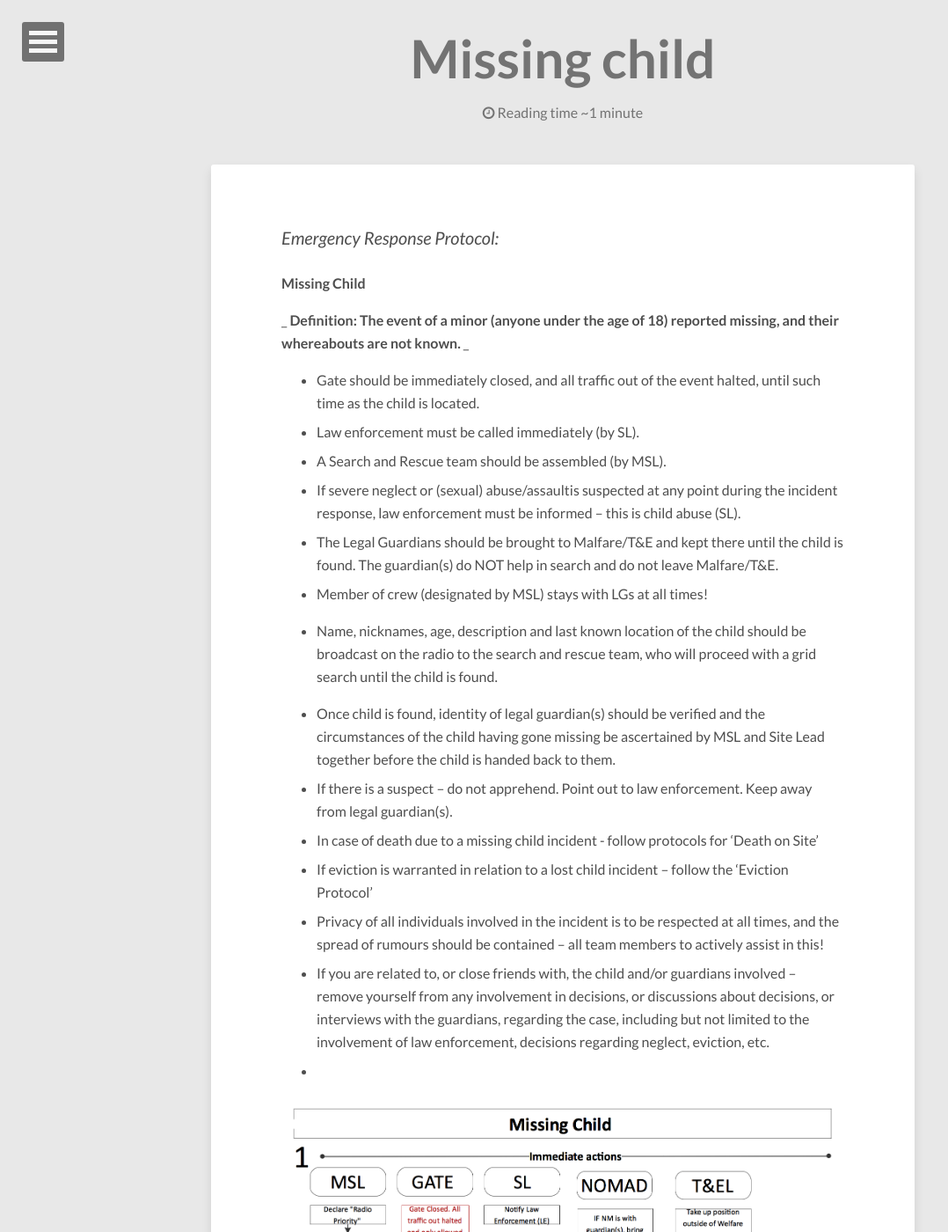
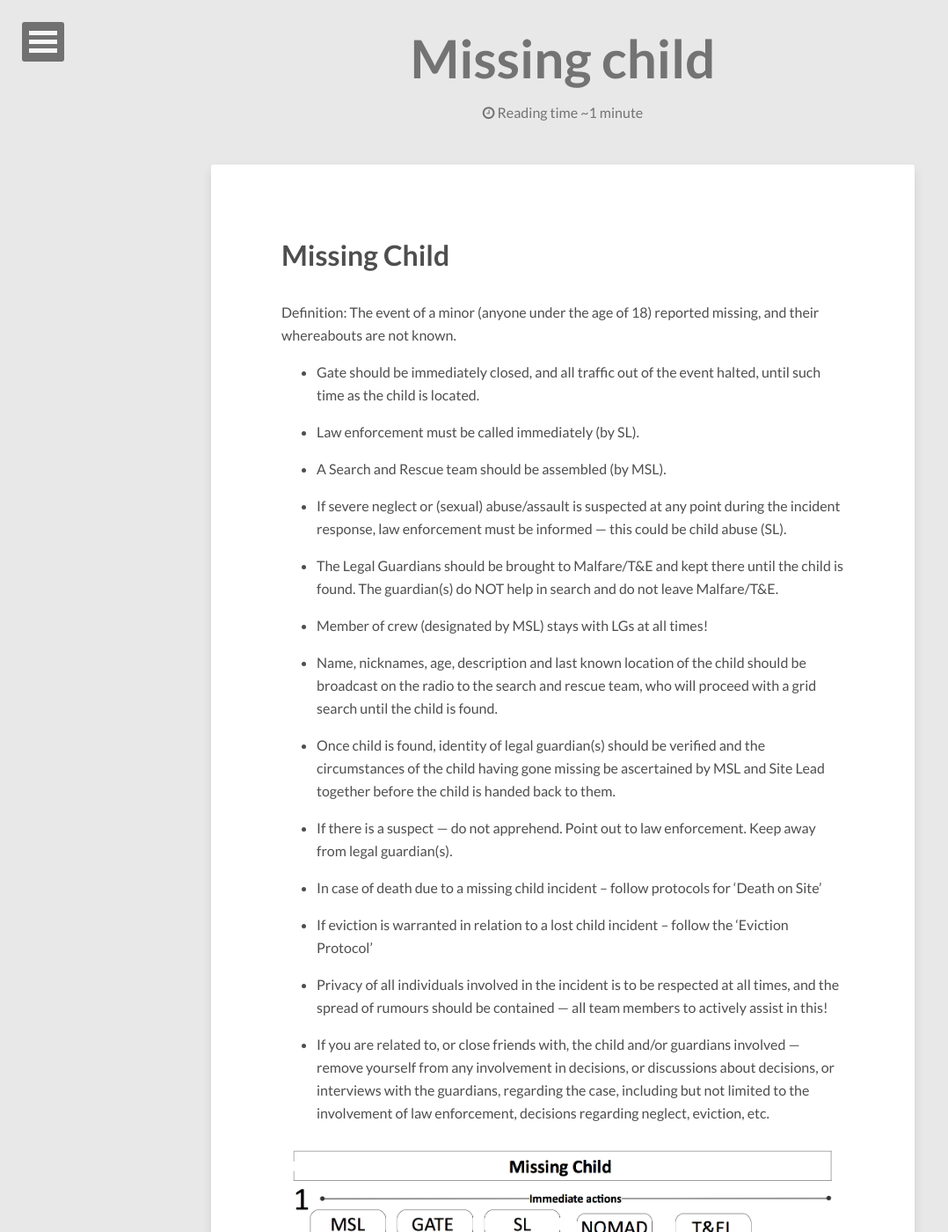
Before and after one commit to goingnowhere/malfare-protocols, a Jekyll site: the page built from protocols/en/missing_child/index.md, in a window 1280 px wide and 1400 px high. Shown: the whole window at 88% size, without its empty margins (0-1078 px from the left). Built offline with Jekyll 4.4.1, drawn with Linux system fonts in a browser that asks for light colours; nearby versions of some CDN libraries; comment, search, counter and statistics services are not loaded.

Commit message:
formatting for missing child

```diff
--- a/protocols/en/missing_child/index.md
+++ b/protocols/en/missing_child/index.md
@@ -3,27 +3,57 @@ layout: page
 title: Missing child
 description: Malfare protocol for a missing child
 ---
-_Emergency Response Protocol:_
+# Missing Child
 
-**Missing Child**
+Definition: The event of a minor (anyone under the age of 18) reported
+missing, and their whereabouts are not known.
 
-_ **Definition: The event of a minor (anyone under the age of 18) reported missing, and their whereabouts are not known.** _
+- Gate should be immediately closed, and all traffic out of the event
+    halted, until such time as the child is located.
 
-- Gate should be immediately closed, and all traffic out of the event halted, until such time as the child is located.
 - Law enforcement must be called immediately (by SL).
+
 - A Search and Rescue team should be assembled (by MSL).
-- If severe neglect or (sexual) abuse/assaultis suspected at any point during the incident response, law enforcement must be informed – this is child abuse (SL).
-- The Legal Guardians should be brought to Malfare/T&E and kept there until the child is found. The guardian(s) do NOT help in search and do not leave Malfare/T&E.
+
+- If severe neglect or (sexual) abuse/assault is suspected at any
+    point during the incident response, law enforcement must be
+    informed &mdash; this could be child abuse (SL).
+
+- The Legal Guardians should be brought to Malfare/T&E and kept there
+    until the child is found. The guardian(s) do NOT help in search
+    and do not leave Malfare/T&E.
+
 - Member of crew (designated by MSL) stays with LGs at all times!
-- Name, nicknames, age, description and last known location of the child should be broadcast on the radio to the search and rescue team, who will proceed with a grid search until the child is found.
 
-- Once child is found, identity of legal guardian(s) should be verified and the circumstances of the child having gone missing be ascertained by MSL and Site Lead together before the child is handed back to them.
-- If there is a suspect – do not apprehend. Point out to law enforcement. Keep away from legal guardian(s).
-- In case of death due to a missing child incident - follow protocols for 'Death on Site'
-- If eviction is warranted in relation to a lost child incident – follow the 'Eviction Protocol'
-- Privacy of all individuals involved in the incident is to be respected at all times, and the spread of rumours should be contained – all team members to actively assist in this!
-- If you are related to, or close friends with, the child and/or guardians involved – remove yourself from any involvement in decisions, or discussions about decisions, or interviews with the guardians, regarding the case, including but not limited to the involvement of law enforcement, decisions regarding neglect, eviction, etc.
--
+- Name, nicknames, age, description and last known location of the
+    child should be broadcast on the radio to the search and rescue
+    team, who will proceed with a grid search until the child is
+    found.
+
+- Once child is found, identity of legal guardian(s) should be
+    verified and the circumstances of the child having gone missing be
+    ascertained by MSL and Site Lead together before the child is
+    handed back to them.
+
+- If there is a suspect &mdash; do not apprehend. Point out to law
+    enforcement. Keep away from legal guardian(s).
+
+- In case of death due to a missing child incident &ndash; follow protocols
+    for 'Death on Site'
+
+- If eviction is warranted in relation to a lost child incident
+    &ndash; follow the 'Eviction Protocol'
+
+- Privacy of all individuals involved in the incident is to be
+    respected at all times, and the spread of rumours should be
+    contained &mdash; all team members to actively assist in this!
+
+- If you are related to, or close friends with, the child and/or
+    guardians involved &mdash; remove yourself from any involvement in
+    decisions, or discussions about decisions, or interviews with the
+    guardians, regarding the case, including but not limited to the
+    involvement of law enforcement, decisions regarding neglect,
+    eviction, etc.
 
 ![Lost or missing child](img/lmc.png "Lost or missing child")
 ­­­
```
